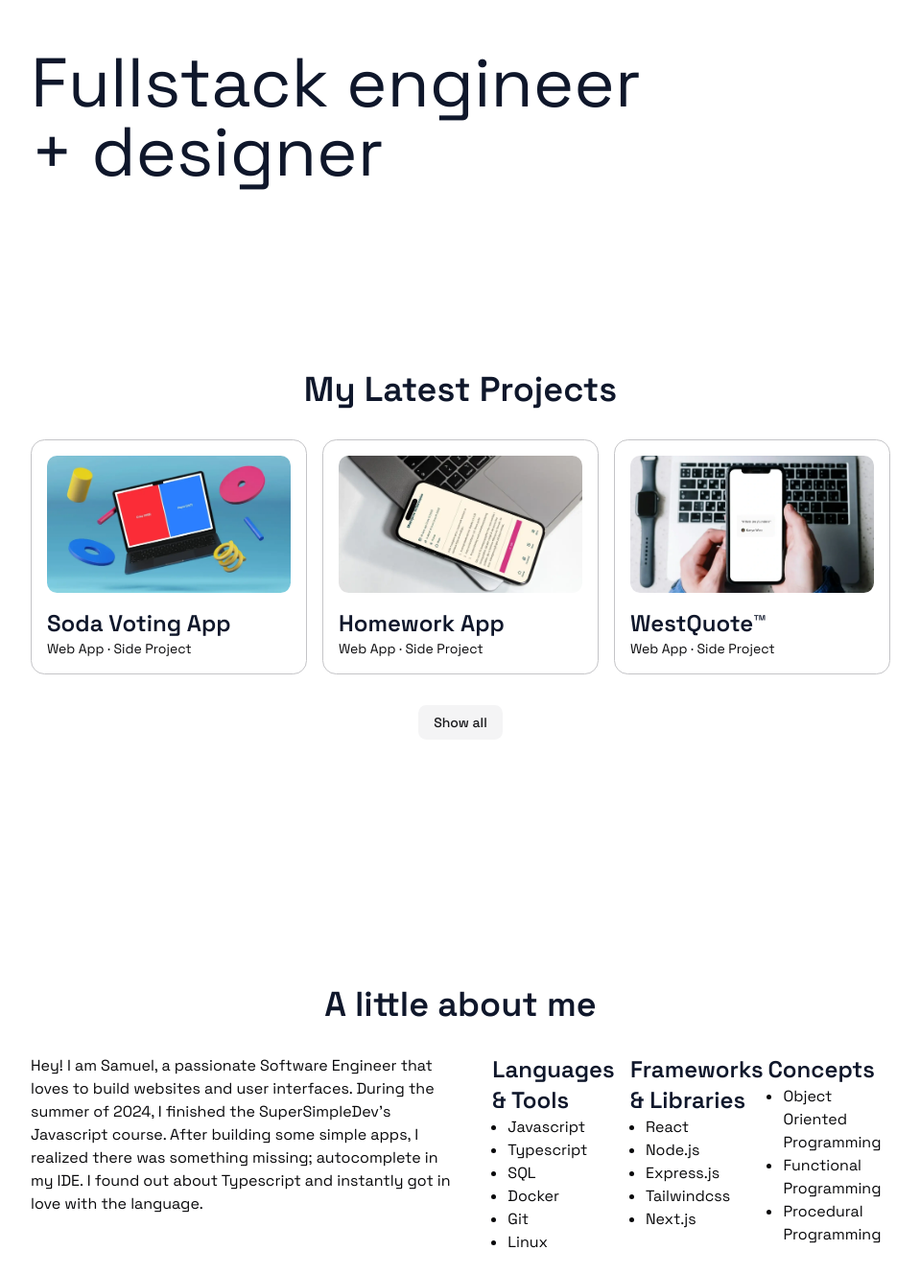
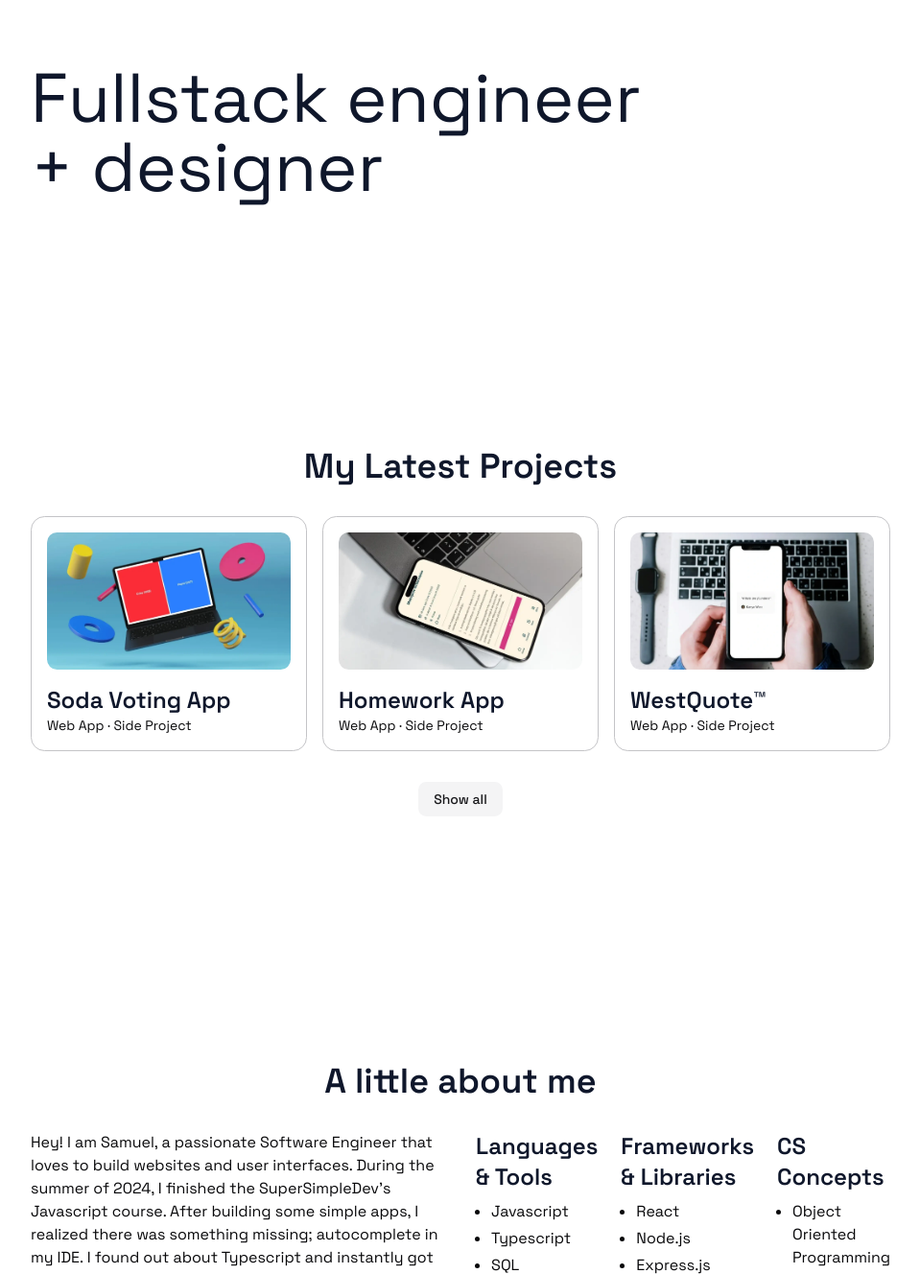
Before and after one commit to smlxdesign/portfolio, a Next.js app: page / in a window 1280 px wide. Shown: the part 142-1470 px from the top of the page at 96% size, without its empty margins (160-1119 px from the left). Built offline with nearby package versions, Linux system fonts and the light colour scheme; no server answers.

Commit message:
refactor: move responsive padding into utility classes

```diff
--- a/src/app/page.tsx
+++ b/src/app/page.tsx
@@ -17,7 +17,7 @@ export default function HomePage() {
 					Fullstack engineer
 					<br /> + designer
 				</Hero>
-				<section className="flex flex-col items-center gap-8 px-8 py-16 sm:px-12 md:py-32 lg:px-24 xl:px-48">
+				<section className="flex flex-col items-center gap-8 px-responsive py-responsive">
 					<Heading>My Latest Projects</Heading>
 					<div className="flex flex-col gap-4 sm:grid sm:grid-cols-3">
 						{products.map((product, index) => {
@@ -68,10 +68,10 @@ export default function HomePage() {
 							autocomplete in my IDE. I found out about Typescript and instantly
 							got in love with the language.
 						</p>
-						<div className="grid grid-cols-1 gap-4 md:grid-cols-3">
-							<div>
+						<div className="flex flex-wrap gap-6 lg:flex-nowrap">
+							<div className="flex flex-col gap-2">
 								<Subheading>Languages & Tools</Subheading>
-								<ul className="ml-4 list-disc">
+								<ul className="ml-4 flex list-disc flex-col gap-1">
 									<li>Javascript</li>
 									<li>Typescript</li>
 									<li>SQL</li>
@@ -80,9 +80,9 @@ export default function HomePage() {
 									<li>Linux</li>
 								</ul>
 							</div>
-							<div>
+							<div className="flex flex-col gap-2">
 								<Subheading>Frameworks & Libraries</Subheading>
-								<ul className="ml-4 list-disc">
+								<ul className="ml-4 flex list-disc flex-col gap-1">
 									<li>React</li>
 									<li>Node.js</li>
 									<li>Express.js</li>
@@ -90,9 +90,9 @@ export default function HomePage() {
 									<li>Next.js</li>
 								</ul>
 							</div>
-							<div>
-								<Subheading>Concepts</Subheading>
-								<ul className="ml-4 list-disc">
+							<div className="flex flex-col gap-2">
+								<Subheading>CS Concepts</Subheading>
+								<ul className="ml-4 flex list-disc flex-col gap-1">
 									<li>Object Oriented Programming</li>
 									<li>Functional Programming</li>
 									<li>Procedural Programming</li>
--- a/src/components/sections/contact.tsx
+++ b/src/components/sections/contact.tsx
@@ -5,7 +5,7 @@ import ArrowVector from "~/assets/contact-arrow.svg";
 
 export function Contact() {
 	return (
-		<section className="flex flex-col items-center gap-8 px-6 py-16 md:py-32 lg:px-24 xl:px-48">
+		<section className="flex flex-col items-center gap-8 px-responsive py-responsive">
 			<Heading>Decided yet?</Heading>
 			<ContactForm className="z-10" />
 			<Image
--- a/src/components/sections/hero.tsx
+++ b/src/components/sections/hero.tsx
@@ -9,10 +9,7 @@ export function Hero({
 }: React.ComponentProps<"section">) {
 	return (
 		<section
-			className={cn(
-				"px-8 pt-32 pb-16 sm:px-12 md:pt-48 lg:px-24 xl:px-48",
-				className,
-			)}
+			className={cn("mt-20 px-responsive py-responsive", className)}
 			{...props}
 		>
 			<Title>{children}</Title>
--- a/src/styles/globals.css
+++ b/src/styles/globals.css
@@ -156,6 +156,13 @@
 	--shadow-2xl: var(--shadow-2xl);
 }
 
+@utility px-responsive {
+	@apply px-8 sm:px-12 lg:px-24 xl:px-48;
+}
+@utility py-responsive {
+	@apply py-16 md:py-32;
+}
+
 @layer base {
 	* {
 		@apply border-border outline-ring/50;
```
